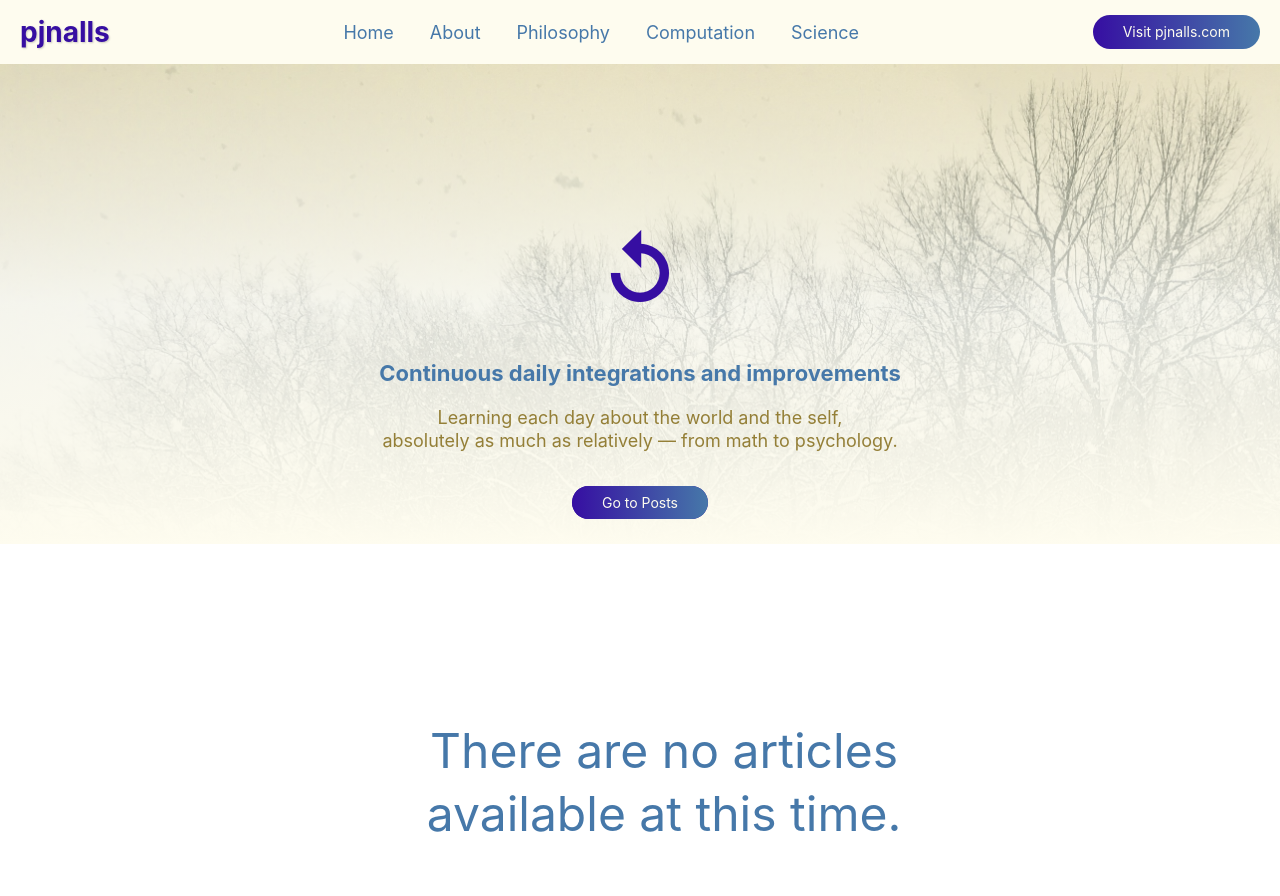
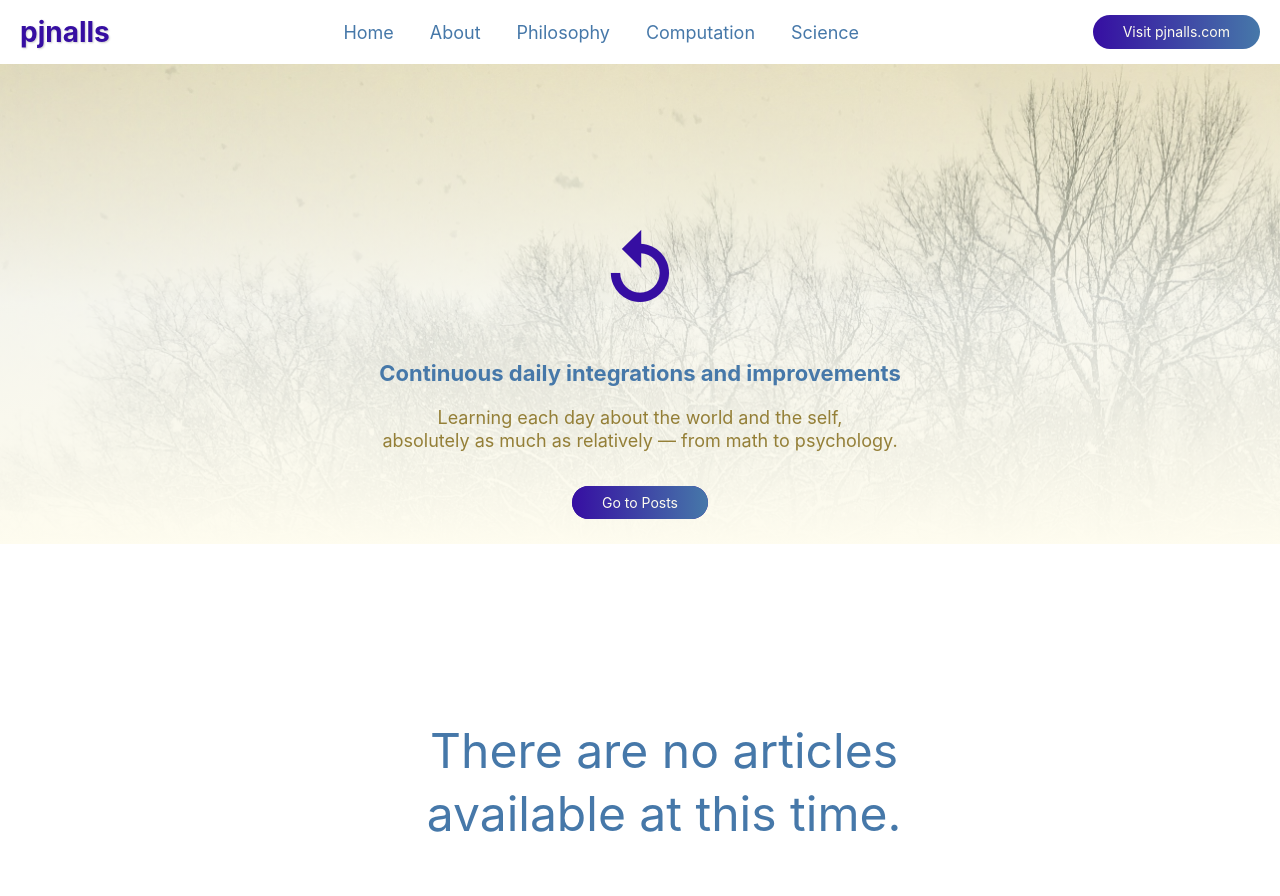
Before and after one commit to forzen-dot-io/pjnalls, a plain HTML site: page index.html in a window 1280 px wide. Shown: the top 896 px of the page. Drawn offline with nearby package versions, Linux system fonts and the light colour scheme; files that its build step writes are made by us from their sources.

Commit message:
Lighten `nav` bar `background` color.

```diff
--- a/scss/_header.scss
+++ b/scss/_header.scss
@@ -25,7 +25,7 @@
   nav {
     padding: 0.875rem 1.25rem;
     position: relative;
-    background: $primary-light-color;
+    background: #fff;
     z-index: 5;
   }
 
```
